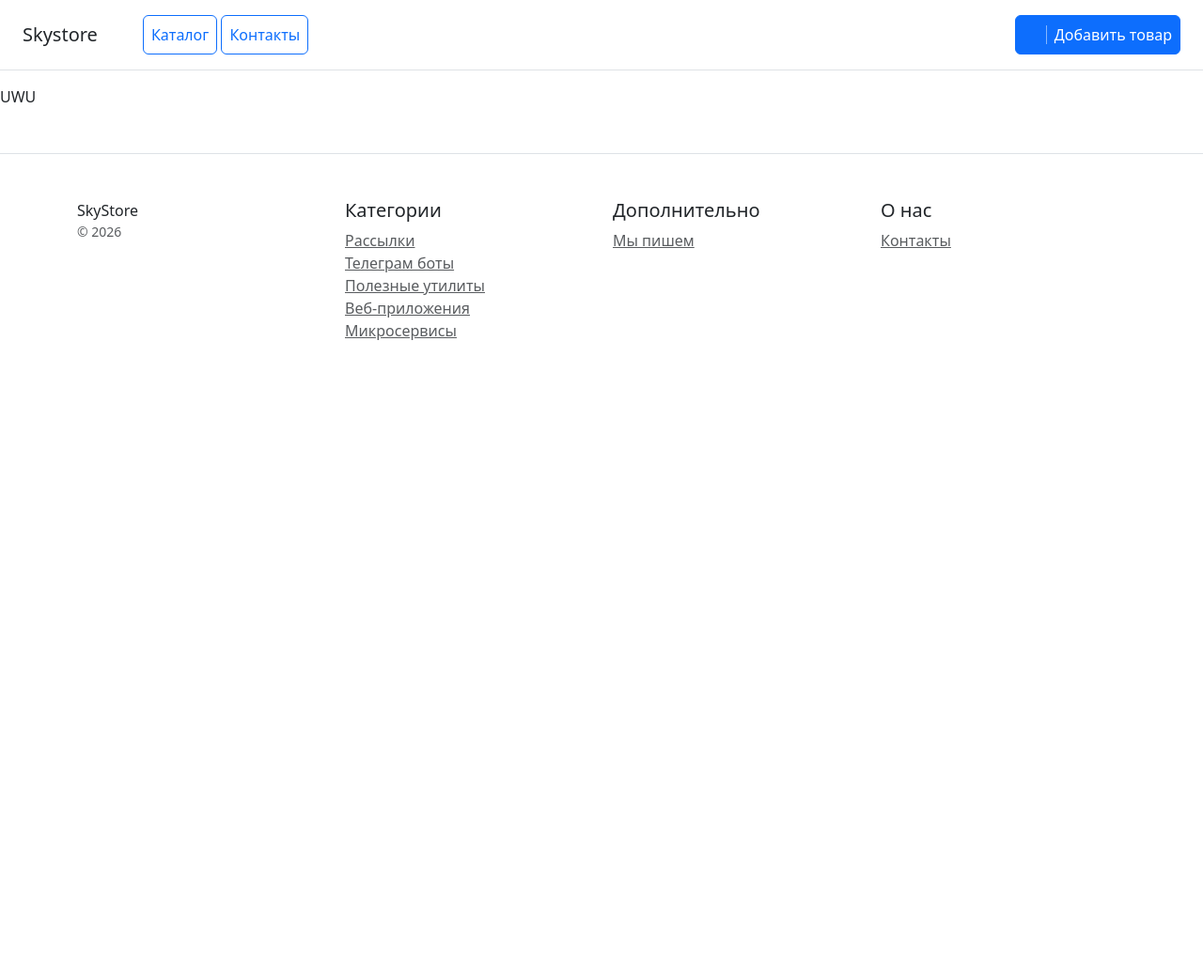
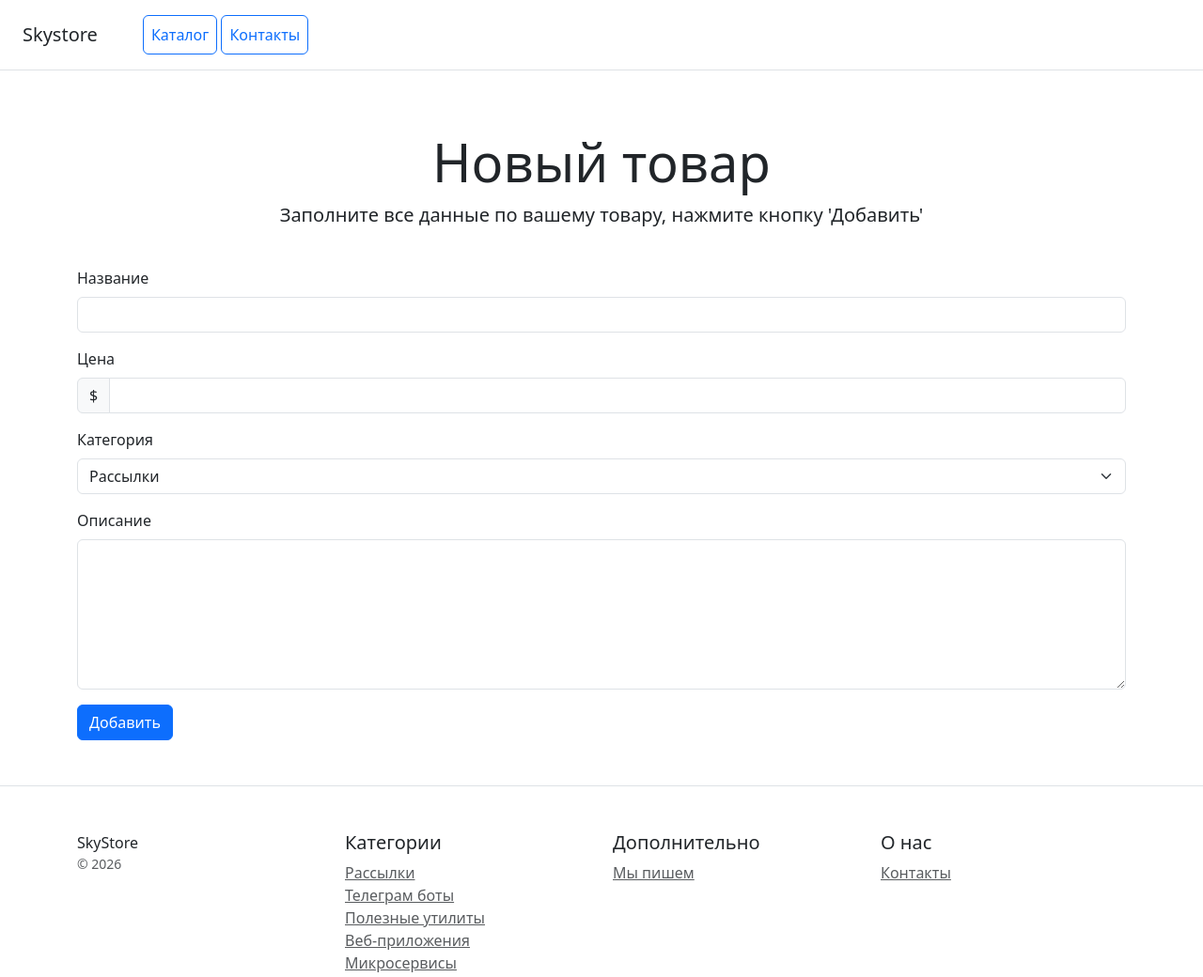
Before and after one commit to GrandBalaxon/CoreShop-Django, a Django app: page /add-product/ in a window 1280 px wide. Shown: the top 1040 px of the page at 94% size. Before the commit the page ends 362 px from the top, so only its background shows below. Run offline with Django 5.2, Linux system fonts and the light colour scheme; some libraries are stand-ins or nearby versions.

Commit message:
feat: 'add-pr' btn now appears only on main page + added post form to add_product.html

```diff
--- a/catalog/templates/catalog/add_product.html
+++ b/catalog/templates/catalog/add_product.html
@@ -1,7 +1,49 @@
 {% extends 'catalog/base.html' %}
 
 {% block content %}
+<div class="container flex-grow-1">
 
-UWU
+    <div class="pricing-header px-3 py-3 pt-md-5 pb-md-4 mx-auto text-center">
+        <h1 class="display-4">Новый товар</h1>
+        <p class="lead">Заполните все данные по вашему товару, нажмите кнопку 'Добавить'</p>
+    </div>
 
+    <form method="post" action="/contacts">
+
+        <div class="mb-3">
+            <label for="nameInput" class="form-label">Название</label>
+            <input type="text" class="form-control" id="nameInput" name="name">
+        </div>
+
+        <label for="priceInput" class="form-label">Цена</label>
+        <div class="input-group mb-3">
+            <span class="input-group-text" id="basic-addon1">$</span>
+            <input type="number" class="form-control" id="priceInput" name="price">
+        </div>
+
+        <label for="categorySelect" class="form-label">Категория</label>
+        <select class="form-select mb-3" aria-label="Default select example" id="categorySelect">
+            <option selected value="1">Рассылки</option>
+            <option value="2">Телеграм боты</option>
+            <option value="3">Полезные утилиты</option>
+            <option value="4">Веб-приложения</option>
+            <option value="5">Микросервисы</option>
+        </select>
+
+        <div class="mb-3">
+            <label for="exampleFormControlTextarea1" class="form-label">Описание</label>
+            <textarea
+                    class="form-control"
+                    id="exampleFormControlTextarea1"
+                    style="field-sizing: content; min-height: 10em;"
+                    rows="3"
+                    name="description">
+            </textarea>
+        </div>
+
+        <button type="submit" class="btn btn-primary">Добавить</button>
+
+    </form>
+
+</div>
 {% endblock %}
--- a/catalog/templates/catalog/menu.html
+++ b/catalog/templates/catalog/menu.html
@@ -6,6 +6,7 @@
             <a class="p-2 btn btn-outline-primary" href="/contacts/">Контакты</a>
         </nav>
     </div>
+    {% if request.path == '/' %}
     <div class="d-flex align-items-center">
         <a class="p-2 btn btn-primary d-inline-flex align-items-center" href="/add-product/">
             <svg class="bi" width="1em" height="1em" fill="currentColor">
@@ -15,4 +16,5 @@
             Добавить товар
         </a>
     </div>
+    {% endif %}
 </div>
```
